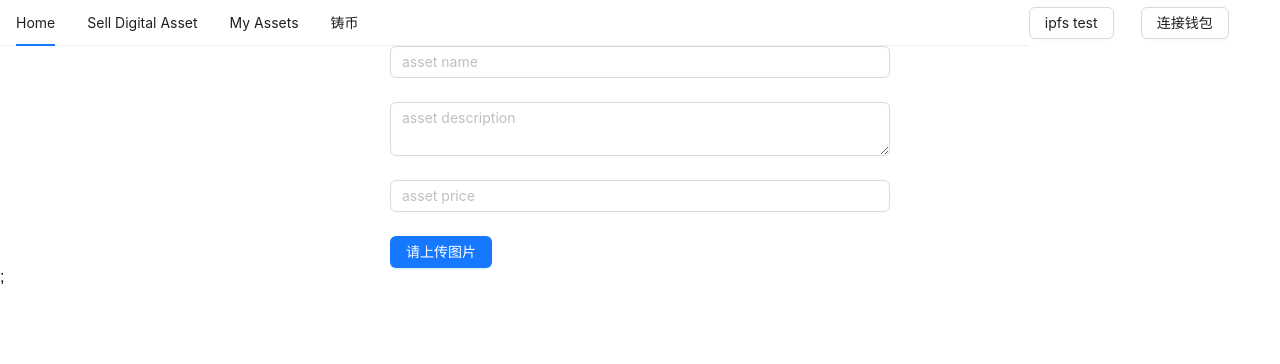
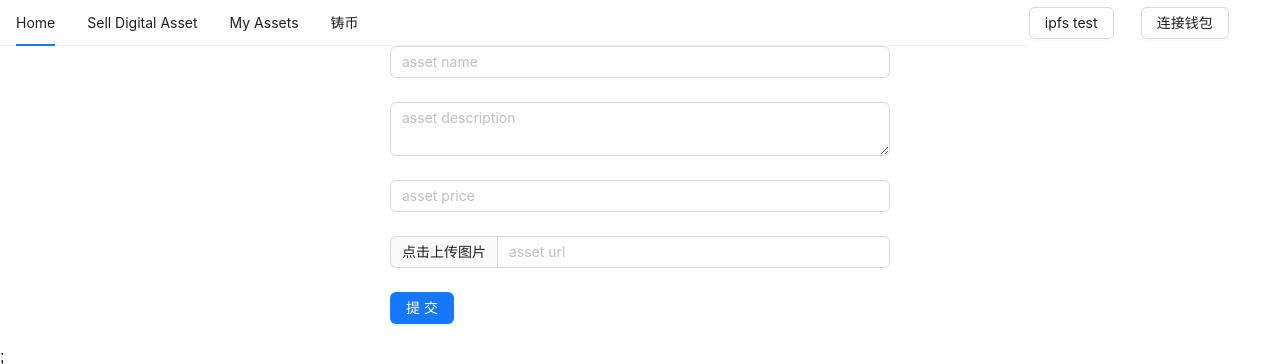
Before and after one commit to coderup2021/art-studio-study, a Next.js app: page /mint in a window 1280 px wide. Shown: the top 364 px of the page. Built offline with nearby package versions, Linux system fonts and the light colour scheme.

Commit message:
添加铸造NFT功能

```diff
--- a/components/ConnectWallet.tsx
+++ b/components/ConnectWallet.tsx
@@ -1,20 +1,20 @@
 import { Button, message } from "antd";
 import React from "react";
-import { connect } from "../web3Service/connectService";
+import { connectWallet } from "../web3Service/connectService";
 
 const ConnectWallet = () => {
-  const connectWallet = async () => {
+  const connect = async () => {
     if (!window.ethereum) {
       message.error("请先安装MetaMask钱包!");
       return;
     }
     try {
-      const { address, success } = await connect();
+      const { address, success } = await connectWallet();
       if (success) message.success(`连接成功, 我的地址: ${address}`);
     } catch (error) {
       message.error(`连接失败, ${error}`);
     }
   };
-  return <Button onClick={connectWallet}>连接钱包</Button>;
+  return <Button onClick={connect}>连接钱包</Button>;
 };
 export default ConnectWallet;
--- a/components/Mint/Mint.tsx
+++ b/components/Mint/Mint.tsx
@@ -1,11 +1,18 @@
 import { Button, Form, Input, message, Upload, UploadProps } from "antd";
-import React from "react";
+import React, { useCallback, useState } from "react";
 import { create as createClient } from "ipfs-http-client";
 import axios from "axios";
-import { useForm } from "antd/es/form/Form";
+import { FormInstance, useForm } from "antd/es/form/Form";
+import { Filelike, Web3Storage } from "web3.storage";
+import { connectWallet } from "../../web3Service/connectService";
+import { mintNFT } from "../../web3Service/nftService";
+const API_TOKEN =
+  "eyJhbGciOiJIUzI1NiIsInR5cCI6IkpXVCJ9.eyJzdWIiOiJkaWQ6ZXRocjoweEE0NzA2YzlDMTYwMDI5MGZhNDQ3NjJkZjJCM0E3MTBjZWQxYTYxRDUiLCJpc3MiOiJ3ZWIzLXN0b3JhZ2UiLCJpYXQiOjE2NzM0NDI0OTc1NTEsIm5hbWUiOiJ0MSJ9.0KBqihEFS5akr5RdcD7qZt6Rfao9QJNr4YnlNEw3Q0w";
 
 const Mint = () => {
-  const form = useForm();
+  const [uploading, setUploading] = useState(false);
+  const [fileList, setFileList] = useState<File[]>([]);
+  const [form] = Form.useForm();
   const fileToBuffer = (file: File): Promise<Buffer | null> => {
     return new Promise((resolve) => {
       if (!file) resolve(null);
@@ -17,22 +24,87 @@ const Mint = () => {
     });
   };
   const uploadProps: UploadProps = {
+    // async onChange({ file, fileList }) {
+    //   if (!fileList.length) {
+    //     return;
+    //   }
+    //   // Construct with token and endpoint
+    //   const client = new Web3Storage({ token: API_TOKEN });
+
+    //   // Pack files into a CAR and send to web3.storage
+    //   const rootCid = await client.put([
+    //     fileList[0].originFileObj,
+    //   ] as Iterable<Filelike>); // Promise<CIDString>
+
+    //   // Get info on the Filecoin deals that the CID is stored in
+    //   const info = await client.status(rootCid); // Promise<Status | undefined>
+
+    //   // Fetch and verify files from web3.storage
+    //   const res = await client.get(rootCid); // Promise<Web3Response | null>
+    //   console.log("res", res);
+    //   const files = await res!.files(); // Promise<Web3File[]>
+    //   const resFile = files[0];
+    //   console.log(`${resFile.cid} ${resFile.name} ${resFile.size}`);
+    //   const assetUrl = `https://w3s.link/ipfs/${resFile.cid}`;
+    //   form.setFieldsValue({ img: assetUrl });
+    // },
     async onChange({ file, fileList }) {
-      console.log(file, fileList);
-      const client = createClient({ url: "http://localhost:5001" });
-      const fileBuf = await fileToBuffer(fileList[0].originFileObj!);
-      if (fileBuf) {
-        const { path } = await client.add(fileBuf);
-        console.log("path", path);
-      }
+      setFileList([fileList[0].originFileObj as File]);
     },
     beforeUpload() {
       return false;
     },
+    // showUploadList: false,
   };
+  const connect = async () => {
+    if (!window.ethereum) {
+      message.error("请先安装MetaMask钱包!");
+      return;
+    }
+    try {
+      const { address, success } = await connectWallet();
+      if (success) return address;
+    } catch (error: any) {
+      //   message.error(`, ${error}`);
+      throw new Error("连接钱包失败:" + error.toString());
+    }
+  };
+  const uploadToIPFS = async (content: any) => {
+    const client = createClient({ url: "http://localhost:5001" });
+    const fileBuf = await fileToBuffer(fileList[0]);
+    if (!fileBuf) throw new Error("file buffer generated fail");
+    const { path } = await client.add(fileBuf);
+    if (!path) {
+      throw new Error("can not upload image to ipfs");
+    }
+    return path;
+  };
+  const onFinish = useCallback(
+    async (values: any) => {
+      try {
+        await connect();
+        const fileBuf = await fileToBuffer(fileList[0]);
+        const imgCID = await uploadToIPFS(fileBuf);
+        const { name, description } = values;
+        const data = {
+          name,
+          description,
+          imgURI: `http://127.0.0.1:8080/ipfs/${imgCID}`,
+        };
+        const tokenURI = await uploadToIPFS(JSON.stringify(data));
+        console.log("tokenURI", tokenURI);
+        const tokenId = await mintNFT(tokenURI);
+        message.success("铸币成功：" + tokenId);
+      } catch (error: any) {
+        console.log("error", error);
+        message.error(error.toString());
+      }
+    },
+    [fileList]
+  );
   return (
     <div className="mint-page">
-      <Form name="asset" className="form">
+      <Form name="asset" className="form" form={form} onFinish={onFinish}>
         <Form.Item name="name">
           <Input placeholder="asset name" />
         </Form.Item>
@@ -42,12 +114,22 @@ const Mint = () => {
         <Form.Item name="price">
           <Input type="number" placeholder="asset price" />
         </Form.Item>
-        <Form.Item name="img" hidden>
-          <Input />
+        <Form.Item name="img">
+          <Input
+            placeholder="asset url"
+            readOnly
+            addonBefore={
+              <Upload {...uploadProps}>
+                <span>点击上传图片</span>
+              </Upload>
+            }
+          />
         </Form.Item>
-        <Upload {...uploadProps}>
-          <Button type="primary">请上传图片</Button>
-        </Upload>
+        <Form.Item>
+          <Button htmlType="submit" type="primary">
+            提交
+          </Button>
+        </Form.Item>
       </Form>
     </div>
   );
--- a/package.json
+++ b/package.json
@@ -29,7 +29,8 @@
     "ipfs-http-client": "^59.0.0",
     "next": "13.1.1",
     "react": "18.2.0",
-    "react-dom": "18.2.0"
+    "react-dom": "18.2.0",
+    "web3.storage": "^4.4.0"
   },
   "devDependencies": {
     "@ethersproject/abi": "^5.4.7",
--- a/web3Service/connectService.ts
+++ b/web3Service/connectService.ts
@@ -1,13 +1,14 @@
 import { ethers, Signer } from "ethers";
 import { NetworkConfiguration } from "./config";
 import { message } from "antd";
-import { Network } from "@ethersproject/providers";
+import { Network, Provider } from "@ethersproject/providers";
 
 interface ConnectRes {
   success: boolean;
   network?: Network;
   signer?: Signer;
   address?: string;
+  provider?: Provider;
 }
 const _connect = async () => {
   const provider = new ethers.providers.Web3Provider(window.ethereum);
@@ -16,17 +17,24 @@ const _connect = async () => {
     const signer = provider.getSigner();
     const network = await provider.getNetwork();
     const address = await signer.getAddress();
-    return { signer, network, address };
+    return { signer, network, address, provider };
   } catch (error) {
     throw error;
   }
 };
 
 const trying = async () => {
-  const { signer, network, address } = await _connect();
+  const { signer, network, address, provider } = await _connect();
   const isSupported = NetworkConfiguration.chainId === network.chainId;
   if (isSupported) {
-    return { success: true, signer, address, network };
+    return {
+      success: true,
+      signer,
+      address,
+      network,
+      chainId: network.chainId,
+      provider,
+    };
   } else {
     return { success: false };
   }
@@ -34,7 +42,7 @@ const trying = async () => {
 
 type Connect = () => Promise<ConnectRes>;
 
-export const connect: Connect = async () => {
+export const connectWallet: Connect = async () => {
   const { success, ...rest } = await trying();
   if (success) {
     return { success, ...rest };
--- /dev/null
+++ b/web3Service/nftService.ts
@@ -0,0 +1,26 @@
+import { connectWallet } from "./connectService";
+import { Contract } from "ethers";
+import { NetworkConfiguration } from "./config";
+import MyNFT from "../artifacts/contracts/MyNFT.sol/MyNFT.json";
+
+export const mintNFT = async (tokenURI: string) => {
+  const { signer, provider } = await connectWallet();
+  const nft = new Contract(
+    NetworkConfiguration.marketAddress,
+    MyNFT.abi,
+    provider
+  );
+  const address = await signer?.getAddress();
+  console.log("address", address);
+  const transaction = await nft
+    .connect(signer!)
+    .mint(address, tokenURI, { value: 1000000000 });
+  const tx = await transaction.wait();
+  console.log("tx", tx);
+  let event = tx.events[0];
+  let value = event.args[2];
+  console.log("value", value);
+  const tokenId = value.toNumber();
+  console.log("tokenId", tokenId);
+  return tokenId;
+};
```
Also changed, not shown: 2 other files (tests, documents, lock files or other folders).
